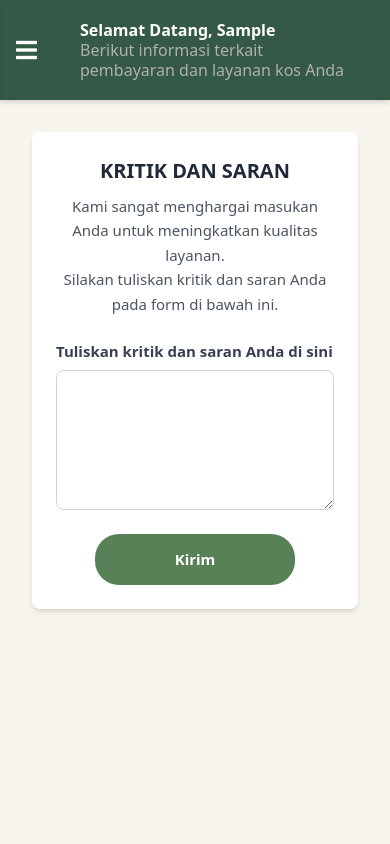
After one commit to dafx7/BARENS, a Django app: page /dashboard/kritik-saran/ in a window 390 px wide. The commit adds this page. Run offline with Django 5.2, Linux system fonts and the light colour scheme; the visitor is signed in with stand-in values (Sample User, id 1); some libraries are stand-ins or nearby versions.

Commit message:
feat: Add Kritik dan Saran feature with success message feedback
- Implemented Kritik dan Saran page for users to submit feedback.
- Integrated Django messages framework to show a success message after submission.
- Styled the form with a clean and responsive design.

```diff
--- a/dashboard/admin.py
+++ b/dashboard/admin.py
@@ -1,5 +1,5 @@
 from django.contrib import admin
-from .models import Pembayaran, Transaksi
+from .models import Pembayaran, Transaksi, KritikSaran
 
 @admin.register(Pembayaran)
 class PembayaranAdmin(admin.ModelAdmin):
@@ -12,3 +12,6 @@ class TransaksiAdmin(admin.ModelAdmin):
     list_display = ('user', 'bulan', 'nominal', 'metode_pembayaran', 'status', 'tanggal_transaksi')
     list_filter = ('status', 'metode_pembayaran')
     search_fields = ('user__username', 'bulan')
+
+
+admin.site.register(KritikSaran)
--- a/dashboard/templates/dashboard/base.html
+++ b/dashboard/templates/dashboard/base.html
@@ -63,7 +63,9 @@
                         </a>
                     </li>
                     <li>
-                        <a href="#" class="flex items-center gap-3 text-white px-4 py-3 hover:bg-[#A3B18A] rounded-md text-[16px] font-normal leading-[20px]">
+                        <a href="{% url 'kritik_saran' %}"
+                            class="flex items-center gap-3 text-white px-4 py-3
+                            {% if request.path == '/dashboard/kritik-saran/' %} bg-[#A3B18A] {% else %} hover:bg-[#A3B18A] {% endif %} rounded-md text-[16px] font-normal leading-[20px]">
                             <i class="fas fa-comments"></i> Kritik dan Saran
                         </a>
                     </li>
@@ -81,7 +83,7 @@
         <!-- Main Content -->
         <main class="flex-1">
             <!-- Header -->
-            <header class="bg-[#344E41] w-full h-[100px] flex items-center px-8 shadow-md relative">
+            <header class="bg-[#345947] w-full h-[100px] flex items-center px-8 shadow-md relative">
                 <!-- Toggle Button (hanya tampil di small screen) -->
                 <button id="menu-toggle" class="lg:hidden absolute left-4 text-white text-2xl focus:outline-none">
                     <i class="fas fa-bars"></i>
--- /dev/null
+++ b/dashboard/templates/dashboard/kritik_saran.html
@@ -0,0 +1,52 @@
+{% extends "dashboard/base.html" %}
+{% block content %}
+
+<div class="max-w-[960px] w-full bg-white shadow-md rounded-lg p-6 md:p-10 mx-auto">
+
+    <!-- SUCCESS MESSAGE -->
+    {% if messages %}
+    <div x-data="{ show: true }" x-show="show"
+        class="mb-4 p-3 rounded-lg bg-green-100 border border-green-400 text-green-800 relative text-center">
+        <p>
+            {% for message in messages %}
+                {{ message }}
+            {% endfor %}
+        </p>
+        <button @click="show = false" class="absolute top-2 right-3 text-green-800 hover:text-green-900">✖</button>
+    </div>
+    {% endif %}
+
+    <!-- Title -->
+    <h2 class="text-[20px] md:text-[22px] font-semibold text-gray-800 uppercase text-center font-['Open Sans']">
+        Kritik dan Saran
+    </h2>
+
+    <!-- Description -->
+    <p class="text-center text-[15px] md:text-[16px] text-gray-600 font-normal font-['Open Sans'] mt-2 leading-relaxed">
+        Kami sangat menghargai masukan Anda untuk meningkatkan kualitas layanan. <br>
+        Silakan tuliskan kritik dan saran Anda pada form di bawah ini.
+    </p>
+
+    <!-- Form -->
+    <form method="POST" action="{% url 'kritik_saran' %}" class="mt-6 flex flex-col items-center">
+        {% csrf_token %}
+
+        <!-- Label -->
+        <label for="pesan" class="text-[15px] font-semibold text-gray-700 font-['Open Sans'] block w-full max-w-[720px] mb-2">
+            Tuliskan kritik dan saran Anda di sini
+        </label>
+
+        <!-- Input Box -->
+        <textarea name="pesan" id="pesan" rows="5" required
+            class="w-full max-w-[720px] h-[140px] px-4 py-3 border border-gray-300 rounded-lg focus:outline-none focus:ring-2 focus:ring-[#A3B18A] font-['Open Sans'] text-[14px] md:text-[15px]">
+        </textarea>
+
+        <!-- Submit Button -->
+        <button type="submit"
+            class="mt-6 w-[200px] md:w-[240px] py-[14px] px-[24px] rounded-[24px] bg-[#588157] text-white font-semibold text-[15px] md:text-[16px] font-['Open Sans'] hover:bg-[#6A965F] transition-all">
+            Kirim
+        </button>
+    </form>
+</div>
+
+{% endblock %}
--- a/dashboard/urls.py
+++ b/dashboard/urls.py
@@ -1,9 +1,10 @@
 from django.urls import path
-from .views import status_pembayaran, riwayat_transaksi, bukti_transfer, upload_bukti
+from .views import status_pembayaran, riwayat_transaksi, bukti_transfer, upload_bukti, kritik_saran
 
 urlpatterns = [
     path("status-pembayaran/", status_pembayaran, name="status_pembayaran"),
     path("riwayat-transaksi/", riwayat_transaksi, name="riwayat_transaksi"),
     path('bukti-transfer/<int:transaksi_id>/', bukti_transfer, name='bukti_transfer'),
     path("upload-bukti/", upload_bukti, name="upload_bukti"),
+    path("kritik-saran/", kritik_saran, name="kritik_saran"),
 ]
--- a/dashboard/views.py
+++ b/dashboard/views.py
@@ -3,8 +3,8 @@ from django.http import FileResponse
 from django.contrib import messages
 from django.core.paginator import Paginator
 from django.contrib.auth.decorators import login_required
-from .models import Pembayaran, Transaksi
-from datetime import datetime  # ✅ Correct import for using datetime.now()
+from .models import Pembayaran, Transaksi, KritikSaran
+from datetime import datetime
 
 
 @login_required
@@ -62,3 +62,15 @@ def upload_bukti(request):
         return redirect("riwayat_transaksi")
 
     return render(request, "dashboard/upload_bukti.html")
+
+
+@login_required
+def kritik_saran(request):
+    if request.method == "POST":
+        pesan = request.POST.get("pesan")
+        if pesan:
+            KritikSaran.objects.create(user=request.user, pesan=pesan)
+            messages.success(request, "Kritik dan saran anda telah dikirim!")
+            return redirect("kritik_saran")
+
+    return render(request, "dashboard/kritik_saran.html")
```
Also changed, not shown: dashboard/models.py (+9 -0 lines).
